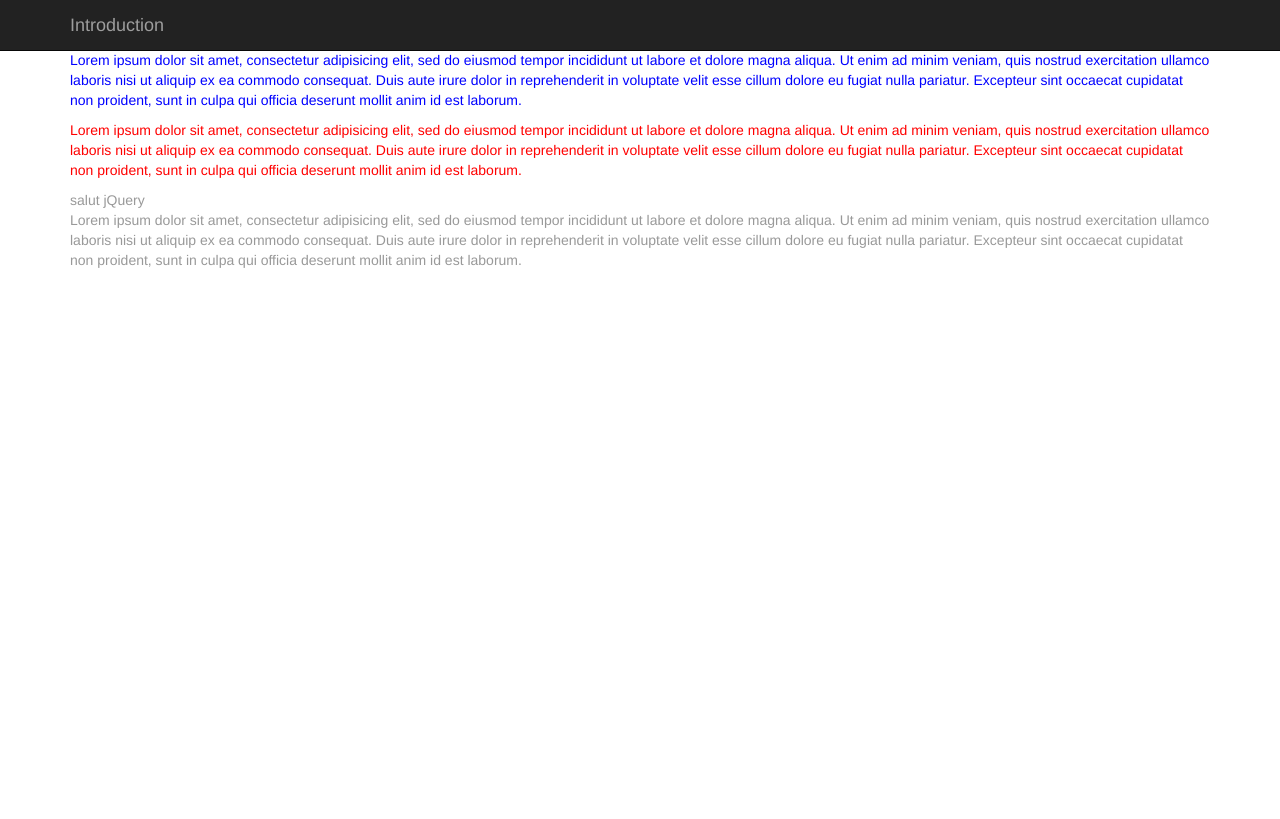
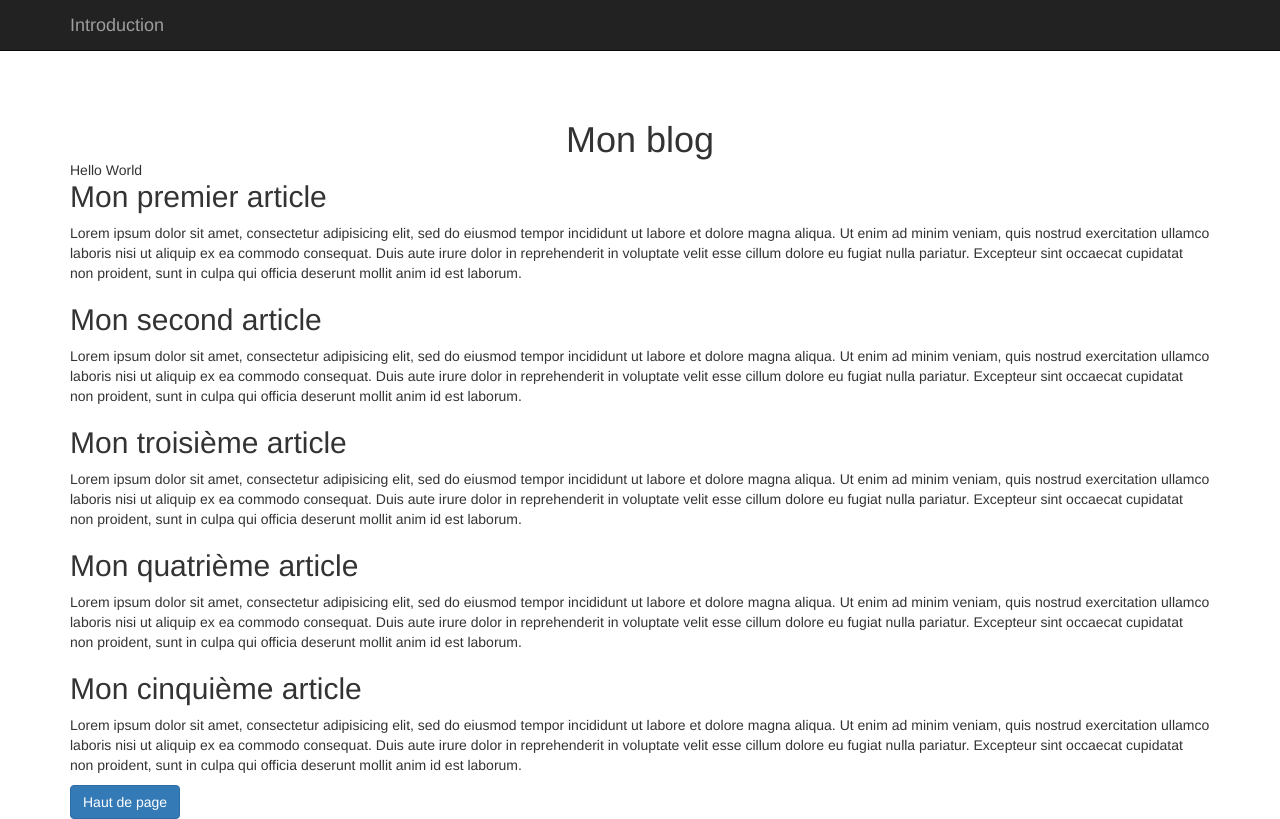
Before and after one commit to riquet28/udemy_formation_jquery, a PHP site: page / in a window 1280 px wide. Before the commit the page ends 268 px from the top, so only its background shows below. Run offline with PHP 8.4, Linux system fonts and the light colour scheme.

Commit message:
Section 4, la position des éléments ok

```diff
--- a/index.php
+++ b/index.php
@@ -5,13 +5,13 @@
     <meta http-equiv="X-UA-Compatible" content="IE=edge">
     <meta name="viewport" content="width=device-width, initial-scale=1">
 
-    <title>jQuery formation</title>
+    <title>Ou est passé mon élément</title>
 
     <link href="css/bootstrap.css" rel="stylesheet">
 
     <style type="text/css">
       body{
-        padding-top: 50px;
+        padding-top: 100px;
       }
     </style>
 
@@ -51,59 +51,43 @@
 
     <div class="container">
 
-      <!-- <p id="paragraphe">
-        Lorem ipsum dolor sit amet, consectetur adipisicing elit, sed do eiusmod
-        tempor incididunt ut labore et dolore magna aliqua. Ut enim ad minim veniam,
-        quis nostrud exercitation ullamco laboris nisi ut aliquip ex ea commodo consequat.
-        Duis aute irure dolor in reprehenderit in voluptate velit esse cillum dolore eu
-        fugiat nulla pariatur. Excepteur sint occaecat cupidatat non proident, sunt
-        in culpa qui officia deserunt mollit anim id est laborum.
-      </p>
-
-      <p class="article">
-        Lorem ipsum dolor sit amet, consectetur adipisicing elit, sed do eiusmod
-        tempor incididunt ut labore et dolore magna aliqua. Ut enim ad minim veniam,
-        quis nostrud exercitation ullamco laboris nisi ut aliquip ex ea commodo consequat.
-        Duis aute irure dolor in reprehenderit in voluptate velit esse cillum dolore eu
-        fugiat nulla pariatur. Excepteur sint occaecat cupidatat non proident, sunt
-        in culpa qui officia deserunt mollit anim id est laborum.
-      </p>
-
-      <p class="article">
-        Lorem ipsum dolor sit amet, consectetur adipisicing elit, sed do eiusmod
-        tempor incididunt ut labore et dolore magna aliqua. Ut enim ad minim veniam,
-        quis nostrud exercitation ullamco laboris nisi ut aliquip ex ea commodo consequat.
-        Duis aute irure dolor in reprehenderit in voluptate velit esse cillum dolore eu
-        fugiat nulla pariatur. Excepteur sint occaecat cupidatat non proident, sunt
-        in culpa qui officia deserunt mollit anim id est laborum.
-      </p>
-
-      <p class="article">
-        Lorem ipsum dolor sit amet, consectetur adipisicing elit, sed do eiusmod
-        tempor incididunt ut labore et dolore magna aliqua. Ut enim ad minim veniam,
-        quis nostrud exercitation ullamco laboris nisi ut aliquip ex ea commodo consequat.
-        Duis aute irure dolor in reprehenderit in voluptate velit esse cillum dolore eu
-        fugiat nulla pariatur. Excepteur sint occaecat cupidatat non proident, sunt
-        in culpa qui officia deserunt mollit anim id est laborum.
-      </p>
-
-      <span>Hello</span>
-      <div>World</div>
-
-      <button class="btn btn-default" id="button">Change tout!</button> -->
-
-      <div id="parent">
-        <p>Lorem ipsum dolor sit amet, consectetur adipisicing elit, sed do eiusmod tempor incididunt ut labore et dolore magna aliqua. Ut enim ad minim veniam, quis nostrud exercitation ullamco laboris nisi ut aliquip ex ea commodo consequat. Duis aute irure dolor in reprehenderit in voluptate velit esse cillum dolore eu fugiat nulla pariatur. Excepteur sint occaecat cupidatat non proident, sunt in culpa qui officia deserunt mollit anim id est laborum.</p>
+      <div style="position: absolute; top: 200; left: 200; ">
+        <br>
+        <br>
+        <br>
+        <div id="maDiv">
+          Hello World
+        </div>
       </div>
 
-      <div id="autre">
+      <h1 id="title" class="text-center">Mon blog</h1>
+
+      <article id="1">
+        <h2>Mon premier article</h2>
         <p>Lorem ipsum dolor sit amet, consectetur adipisicing elit, sed do eiusmod tempor incididunt ut labore et dolore magna aliqua. Ut enim ad minim veniam, quis nostrud exercitation ullamco laboris nisi ut aliquip ex ea commodo consequat. Duis aute irure dolor in reprehenderit in voluptate velit esse cillum dolore eu fugiat nulla pariatur. Excepteur sint occaecat cupidatat non proident, sunt in culpa qui officia deserunt mollit anim id est laborum.</p>
-      </div>
+      </article>
 
-      <div id="third">
-        salut jQuery
-        <p id="paraph">Lorem ipsum dolor sit amet, consectetur adipisicing elit, sed do eiusmod tempor incididunt ut labore et dolore magna aliqua. Ut enim ad minim veniam, quis nostrud exercitation ullamco laboris nisi ut aliquip ex ea commodo consequat. Duis aute irure dolor in reprehenderit in voluptate velit esse cillum dolore eu fugiat nulla pariatur. Excepteur sint occaecat cupidatat non proident, sunt in culpa qui officia deserunt mollit anim id est laborum.</p>
-      </div>
+      <article id="2">
+        <h2>Mon second article</h2>
+        <p>Lorem ipsum dolor sit amet, consectetur adipisicing elit, sed do eiusmod tempor incididunt ut labore et dolore magna aliqua. Ut enim ad minim veniam, quis nostrud exercitation ullamco laboris nisi ut aliquip ex ea commodo consequat. Duis aute irure dolor in reprehenderit in voluptate velit esse cillum dolore eu fugiat nulla pariatur. Excepteur sint occaecat cupidatat non proident, sunt in culpa qui officia deserunt mollit anim id est laborum.</p>
+      </article>
+
+      <article id="3">
+        <h2>Mon troisième article</h2>
+        <p>Lorem ipsum dolor sit amet, consectetur adipisicing elit, sed do eiusmod tempor incididunt ut labore et dolore magna aliqua. Ut enim ad minim veniam, quis nostrud exercitation ullamco laboris nisi ut aliquip ex ea commodo consequat. Duis aute irure dolor in reprehenderit in voluptate velit esse cillum dolore eu fugiat nulla pariatur. Excepteur sint occaecat cupidatat non proident, sunt in culpa qui officia deserunt mollit anim id est laborum.</p>
+      </article>
+
+      <article id="4">
+        <h2>Mon quatrième article</h2>
+        <p>Lorem ipsum dolor sit amet, consectetur adipisicing elit, sed do eiusmod tempor incididunt ut labore et dolore magna aliqua. Ut enim ad minim veniam, quis nostrud exercitation ullamco laboris nisi ut aliquip ex ea commodo consequat. Duis aute irure dolor in reprehenderit in voluptate velit esse cillum dolore eu fugiat nulla pariatur. Excepteur sint occaecat cupidatat non proident, sunt in culpa qui officia deserunt mollit anim id est laborum.</p>
+      </article>
+
+      <article id="5">
+        <h2>Mon cinquième article</h2>
+        <p>Lorem ipsum dolor sit amet, consectetur adipisicing elit, sed do eiusmod tempor incididunt ut labore et dolore magna aliqua. Ut enim ad minim veniam, quis nostrud exercitation ullamco laboris nisi ut aliquip ex ea commodo consequat. Duis aute irure dolor in reprehenderit in voluptate velit esse cillum dolore eu fugiat nulla pariatur. Excepteur sint occaecat cupidatat non proident, sunt in culpa qui officia deserunt mollit anim id est laborum.</p>
+      </article>
+
+      <button class="btn btn-primary" id="top">Haut de page</button>
 
     </div>
 
--- a/js/script.js
+++ b/js/script.js
@@ -1,56 +1,44 @@
 $(document).ready(function(){
 
-	// alert("Hello World");
-	// console.log("test");
+	/*
+	var article2 = $('#2');
+	offset = article2.offset();
 
-	// $("#paragraphe").css('color', 'red');
-	// $("#paragraphe").text('texte de remplacement');
-
-	// $("#paragraphe").on('click', function(){
-	// 	$(this).css('font-weight', 'bold');
-	// });
-
-	// $('.article').each(function(){
-	// 	$(this).on('click', function(){
-	// 		// alert('ok!!!');
-	// 		$(this).css('color', 'blue');
-	// 		alert($(this).css('color'));
-	// 	});
-	// });
-
-	// $('#button').on('click', function(){
-	// 	$('.article').width(400).css('color', 'blue');
-	// });
+	console.log(offset);
+	alert('Position : '+offset.top+'px du haut et '+offset.left+'px de la gauche');
+	*/
 
 	/*
-	var paragraphe = $('#paragraphe'); article = $('.article');
-	button = $('#button');
+	var paragraphe = $('p:last');
+	offset = paragraphe.offset();
+	console.log(offset);
+	*/
 
-	$(paragraphe).on('click', function(){
-		$(this).css('font-weight', 'bold');
+	/*
+	var paragraphe = $('p:first');
+	offset = paragraphe.offset();
+	console.log(offset);
+	*/
+
+	/*
+	var article1 = $('#1');
+	$(article1).on('click', function(){
+		$(this).offset({top: 1200, left: 100});
+	});
+	*/
+
+	/*
+	var maDiv = $('#maDiv');
+	position = maDiv.position();
+	console.log(position);
+	*/
+
+	$('#top').on('click', function(){
+		//$(document).scrollTop(0);
+		var coord = $('#1').offset();
+		console.log(coord);
+		$(document).scrollTop(coord.top);
 	});
 
-	$(article).each(function(){
-		$(this).on('click', function(){
-			// alert('ok!!!');
-			$(this).css('color', 'blue');
-			alert($(this).css('color'));
-		});
-	});
-
-	$(button).on('click', function(){
-		$('.article').width(400).css('color', 'blue');
-	});
-
-	// $('p, div, span').css('color', 'blue');
-	$('*').css('font-weight', 'bold');
-	*/
-
-
-	$('p').parent('#parent').css('color', 'blue');
-
-	$('#autre').children().css('color', 'red');
-
-	$('#paraph').parent().css('color', '#999');
 
 });
```
